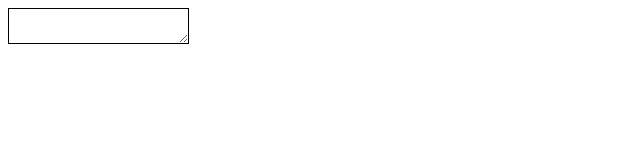
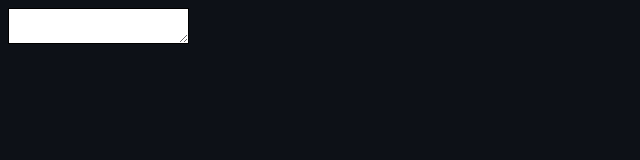
Before and after one commit to aalberty/mtg_deckbrew_helper, a plain HTML site: page index.html in a window 1280 px wide. Shown: the whole page, without its empty margins (0-640 px from the left). Drawn offline with Linux system fonts and the light colour scheme.

Commit message:
actual darkmode

```diff
--- a/static/style.css
+++ b/static/style.css
@@ -1,4 +1,4 @@
-root {
+html {
     background-color: #0d1117;
     color: #e6edf3;
 }
```
